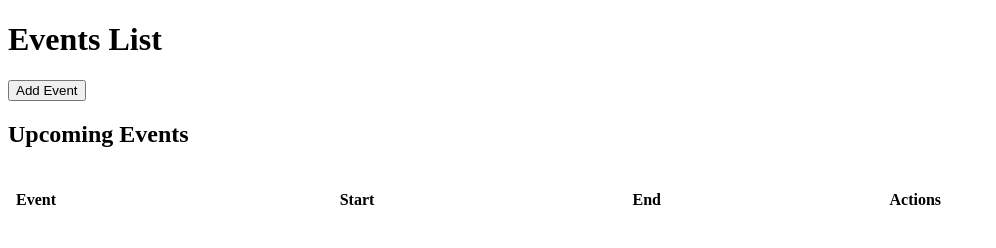
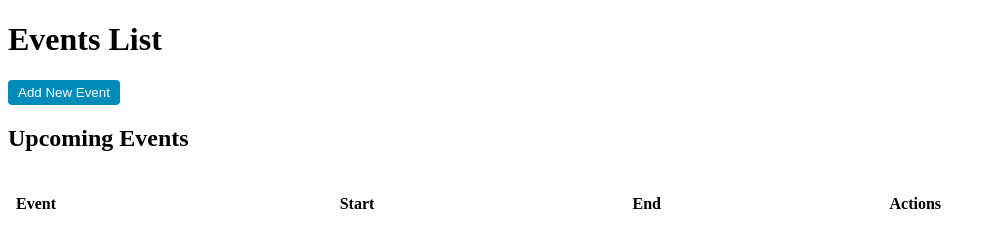
Before and after one commit to Mig-uel/miguel-castillo-evaluation-eventlist, a website: page frontend/index.html in a window 1280 px wide. Shown: the whole page, without its empty margins (0-996 px from the left). Drawn offline with Linux system fonts and the light colour scheme; no server answers.

Commit message:
fix: update button label for clarity
- Changed button text from "Add Event" to "Add New Event"
- Enhances user understanding of the button's function

```diff
--- a/frontend/index.html
+++ b/frontend/index.html
@@ -11,7 +11,7 @@
 <body>
   <h1>Events List</h1>
 
-  <button type="button" class="add-event-button">Add Event</button>
+  <button type="button" class="add-event-button">Add New Event</button>
 
   <h2>Upcoming Events</h2>
   <table class="events-list">
--- a/frontend/main.css
+++ b/frontend/main.css
@@ -26,6 +26,7 @@ table.events-list {
   width: 100%;
 }
 
+.add-event-button,
 .add-button {
   background-color: #008cba;
   color: white;
```
